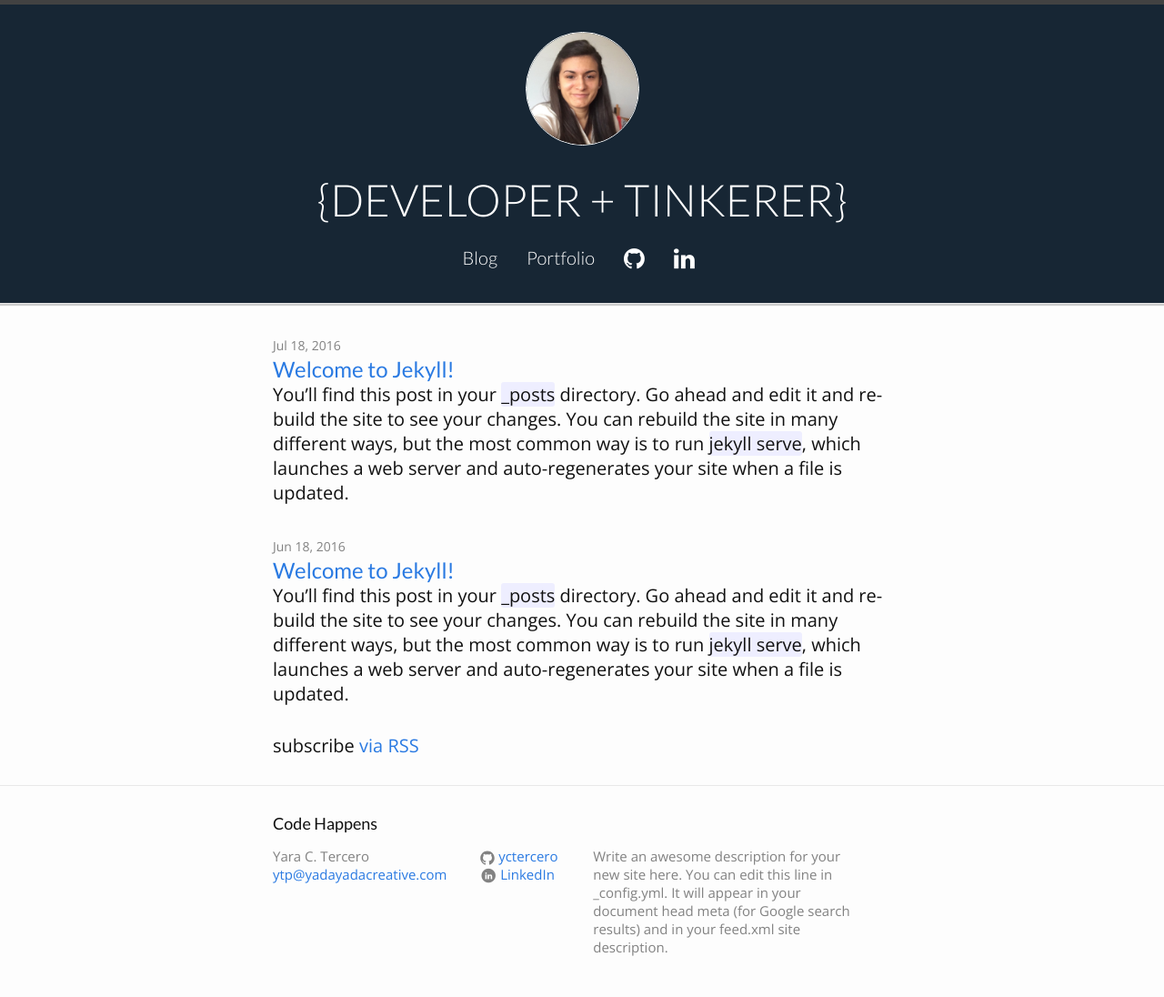
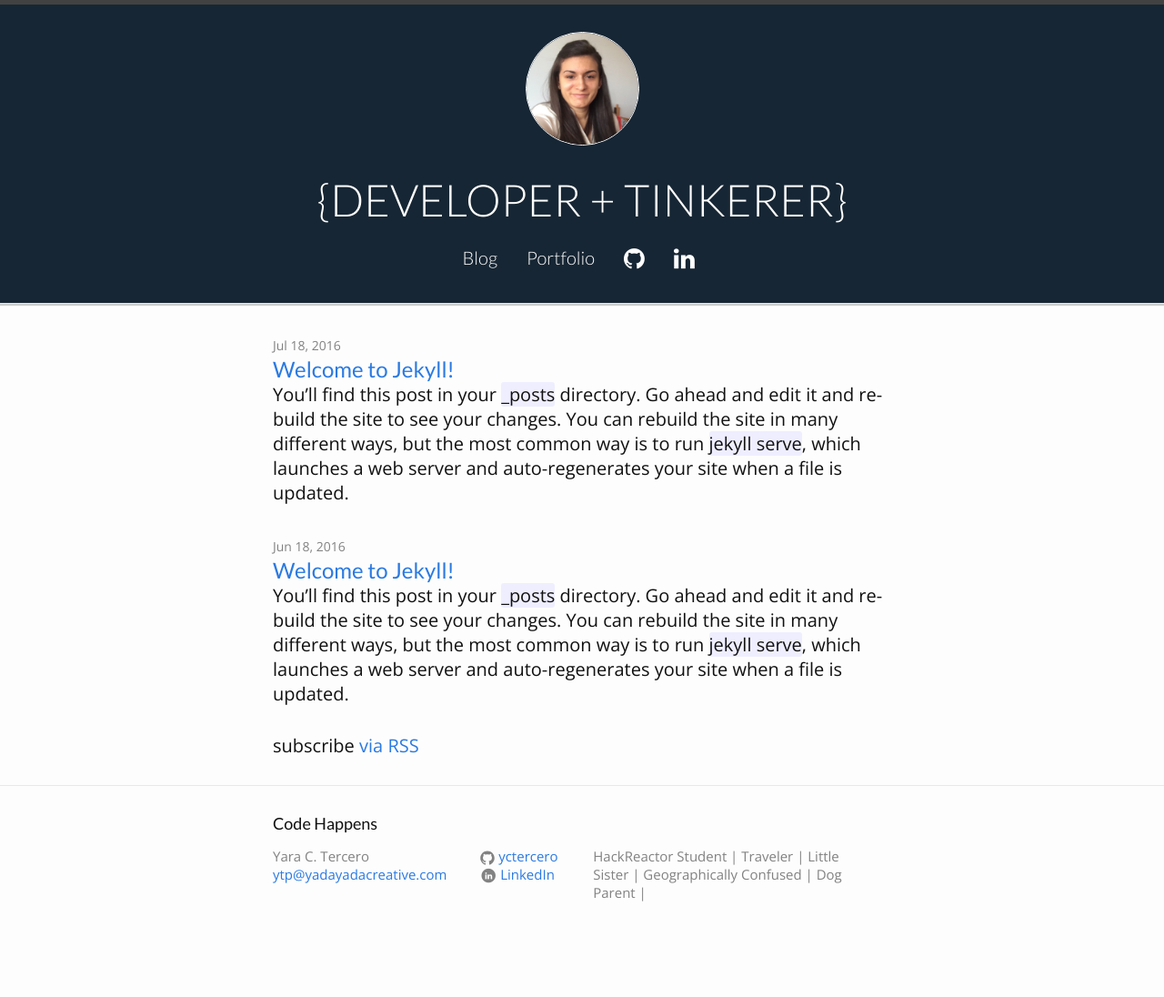
Before and after one commit to yctercero/yctercero.github.io, a Jekyll site: the page built from index.html, in a window 1280 px wide. Shown: the whole page at 91% size. Built offline with Jekyll 4.4.1, drawn with Linux system fonts in a browser that asks for light colours; the list of posts is cut into pages by our own code; after the commit the page ends 1036 px from its top, so only the background shows below that.

Commit message:
added desc

```diff
--- a/_config.yml
+++ b/_config.yml
@@ -9,9 +9,7 @@
 title: Code Happens
 email: ytp@yadayadacreative.com
 description: > # this means to ignore newlines until "baseurl:"
-  Write an awesome description for your new site here. You can edit this
-  line in _config.yml. It will appear in your document head meta (for
-  Google search results) and in your feed.xml site description.
+  HackReactor Student | Traveler | Little Sister | Geographically Confused | Dog Parent |
 baseurl: "" # the subpath of your site, e.g. /blog
 url: "http://yctercero.github.io" # the base hostname & protocol for your site
 github_username:  yctercero
@@ -19,5 +17,7 @@ github_username:  yctercero
 # Build settings
 markdown: kramdown
 
-paginate: 10
+paginate: 5
 paginate_path: "/blog/:num/"
+
+gems: [jekyll-paginate]
```
